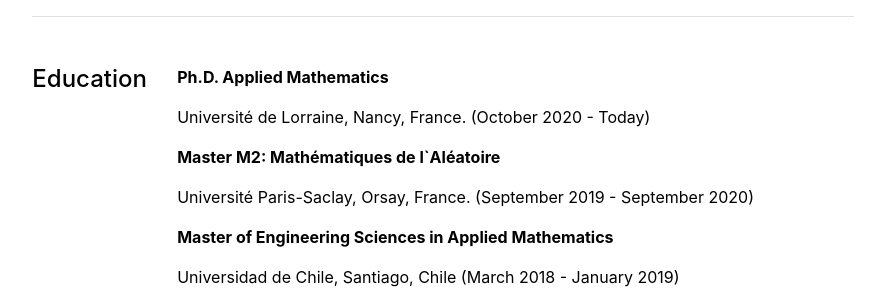
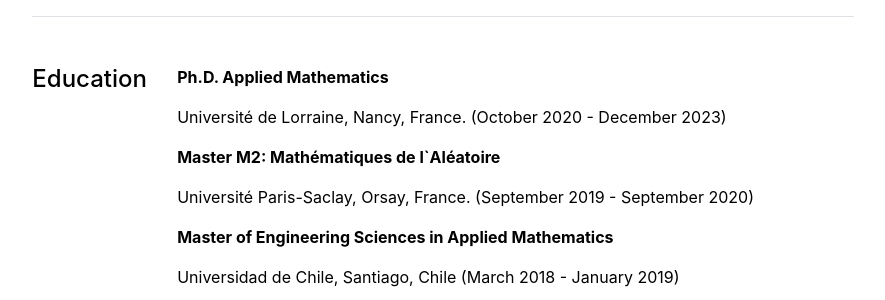
Before and after one commit to nzalduendo/nzalduendo.github.io, a Jekyll site: the page built from cv.md, in a window 1280 px wide. Shown: the part 207-507 px from the top of the page, without its empty margins (197-1082 px from the left). Built offline with Jekyll 4.4.1, drawn with Linux system fonts in a browser that asks for light colours.

Commit message:
Update education.yml

```diff
--- a/_data/cv/education.yml
+++ b/_data/cv/education.yml
@@ -1,5 +1,5 @@
 - title: 'Ph.D. Applied Mathematics'
-  description: 'Université de Lorraine, Nancy, France. (October 2020 - Today)'
+  description: 'Université de Lorraine, Nancy, France. (October 2020 - December 2023)'
 
 - title: 'Master M2: Mathématiques de l`Aléatoire'
   description: 'Université Paris-Saclay, Orsay, France. (September 2019 - September 2020)'
```
